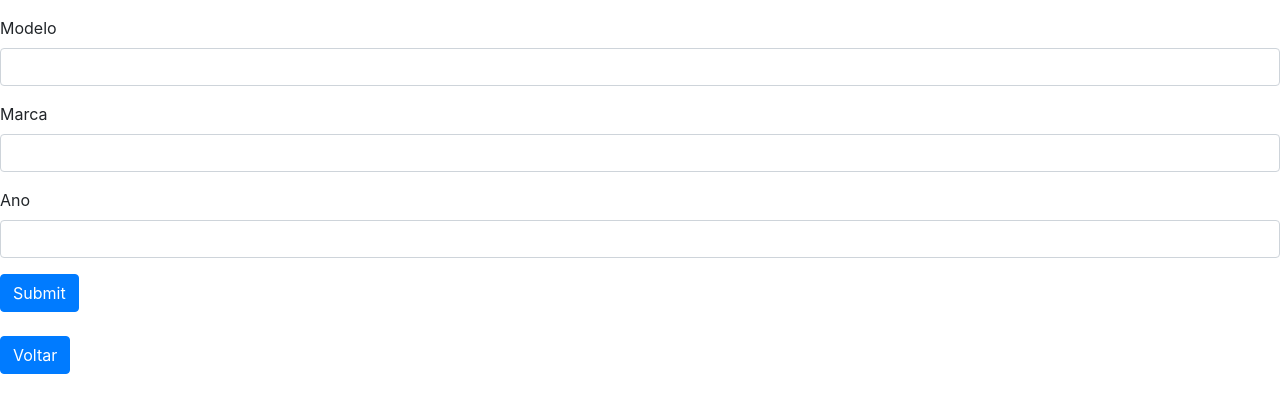
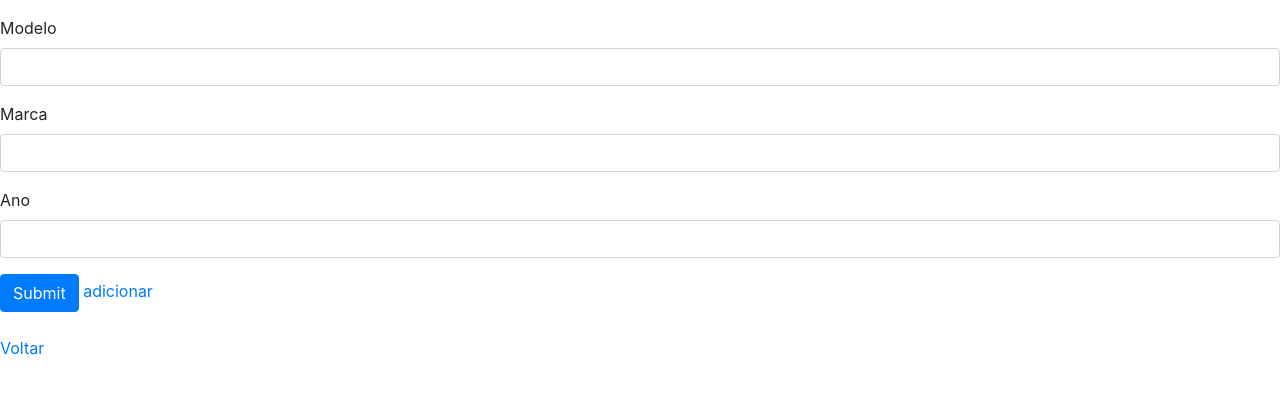
Before and after one commit to Lucas0612/-Lucas_Rafael_Moreira-pweb--t-cnico-senai, a PHP site: page /templates/adicionar.phtml in a window 1280 px wide. Shown: the part 27-440 px from the top of the page. Run offline with PHP 8.4, Linux system fonts and the light colour scheme.

Commit message:
Não Deu

```diff
--- a/templates/adicionar.phtml
+++ b/templates/adicionar.phtml
@@ -24,7 +24,7 @@
 </table>
 
 
-<form>
+<form action='/adicionar/'>
   <div class="form-group">
     <label for="exampleInputEmail1">Modelo</label>
     <input  class="form-control" >
@@ -40,9 +40,10 @@
 
 
   <a href='/adicionar/'><button type="submit" class="btn btn-primary">Submit</button></a>
+  <a href='/adicionar/'>adicionar</a>
   <br>
   <br>
-  <a href='/voltar/'><button type="submit" class="btn btn-primary">Voltar</button></a>
+  <a href='/'>Voltar</a>
 
 </form>
 
```
Also changed, not shown: src/routesAdicionar.php (+8 -8 lines).
